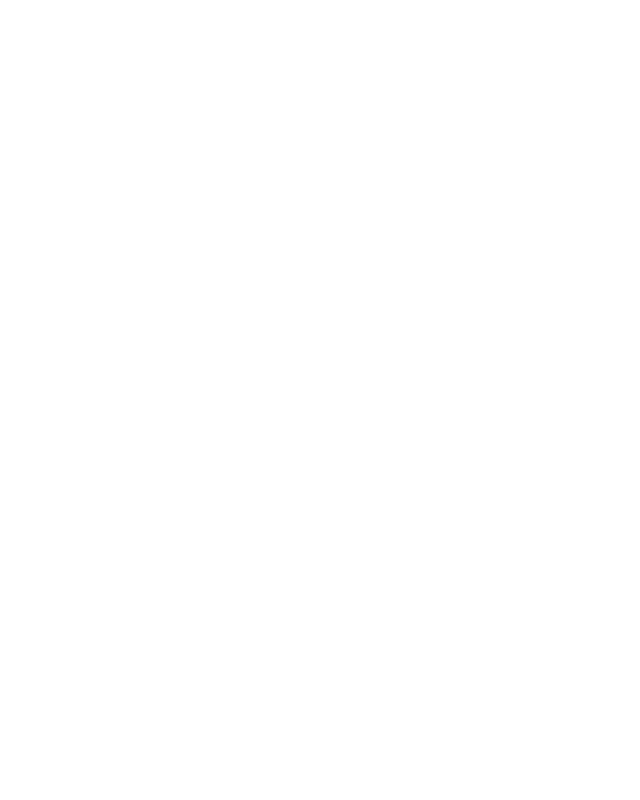
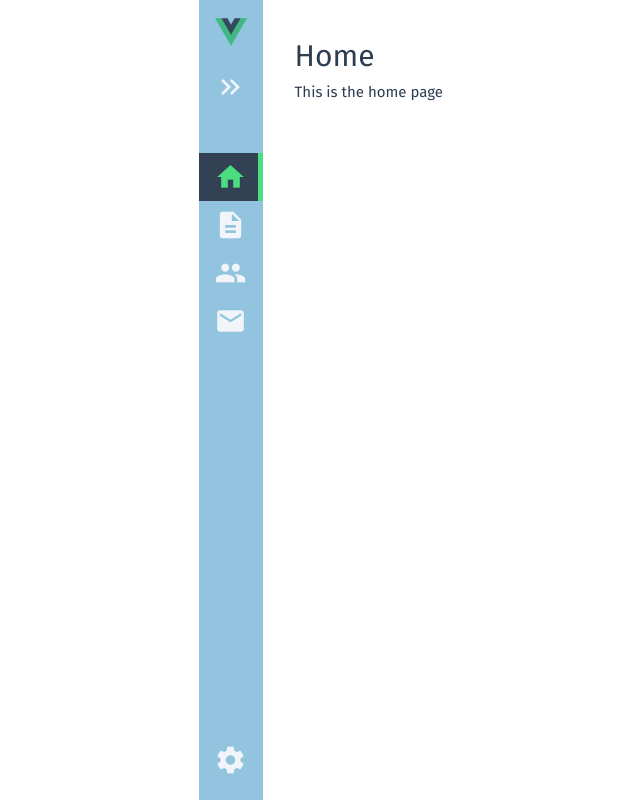
Before and after one commit to RYChiy/Dashboard_Elle, a Vue app in the folder Elle/: page / in a window 1280 px wide. Shown: the whole page, without its empty margins (165-805 px from the left). Built offline with nearby package versions, Linux system fonts and the light colour scheme.

Commit message:
npm i vue-router;  npm add -D sass

```diff
--- a/Elle/index.html
+++ b/Elle/index.html
@@ -1,10 +1,20 @@
 <!DOCTYPE html>
 <html lang="en">
   <head>
-    <meta charset="UTF-8">
-    <link rel="icon" href="/favicon.ico">
-    <meta name="viewport" content="width=device-width, initial-scale=1.0">
-    <title>Vite App</title>
+    <meta charset="UTF-8" />
+    <link rel="icon" href="/favicon.ico" />
+    <meta name="viewport" content="width=device-width, initial-scale=1.0" />
+    <title>Responsive Vue Sidebar</title>
+    <link rel="preconnect" href="https://fonts.googleapis.com" />
+    <link rel="preconnect" href="https://fonts.gstatic.com" crossorigin />
+    <link
+      href="https://fonts.googleapis.com/css2?family=Fira+Sans:ital,wght@0,400;0,600;0,700;1,400;1,600&display=swap"
+      rel="stylesheet"
+    />
+    <link
+      href="https://fonts.googleapis.com/css2?family=Material+Icons"
+      rel="stylesheet"
+    />
   </head>
   <body>
     <div id="app"></div>
--- a/Elle/package.json
+++ b/Elle/package.json
@@ -13,6 +13,7 @@
   },
   "devDependencies": {
     "@vitejs/plugin-vue": "^4.0.0",
+    "sass": "^1.57.1",
     "vite": "^4.0.0"
   }
 }
--- a/Elle/src/App.vue
+++ b/Elle/src/App.vue
@@ -1,11 +1,51 @@
+<template>
+	<div class="app">
+		<!-- Sidebar -->
+		<Sidebar />
+
+		<!-- Content -->
+		<router-view />
+	</div>
+</template>
+
 <script setup>
-
+import Sidebar from './components/Sidebar.vue'
 </script>
 
-<template>
- <router-view />
-</template>
-
-<style scoped>
-
+<style lang="scss">
+:root {
+	--primary: #4ade80;
+	--primary-alt: #22c55e;
+	--grey: #64748b;
+	--dark: #1e293b;
+	--dark-alt: #334155;
+	--light: #f1f5f9;
+	--sidebar-width: 300px;
+}
+* {
+	margin: 0;
+	padding: 0;
+	box-sizing: border-box;
+	font-family: 'Fira sans', sans-serif;
+}
+body {
+	background: var(--light);
+}
+button {
+	cursor: pointer;
+	appearance: none;
+	border: none;
+	outline: none;
+	background: none;
+}
+.app {
+	display: flex;
+	main {
+		flex: 1 1 0;
+		padding: 2rem;
+		@media (max-width: 1024px) {
+			padding-left: 6rem;
+		}
+	}
+}
 </style>
--- /dev/null
+++ b/Elle/src/components/Sidebar.vue
@@ -0,0 +1,177 @@
+<template>
+  <aside :class="`${is_expanded ? 'is-expanded' : ''}`">
+    <div class="logo">
+      <img :src="logoURL" alt="Vue" />
+    </div>
+
+    <div class="menu-toggle-wrap">
+      <button class="menu-toggle" @click="ToggleMenu">
+        <span class="material-icons">keyboard_double_arrow_right</span>
+      </button>
+    </div>
+
+    <h3>Menu</h3>
+    <div class="menu">
+      <router-link to="/" class="button">
+        <span class="material-icons">home</span>
+        <span class="text">Home</span>
+      </router-link>
+      <router-link to="/about" class="button">
+        <span class="material-icons">description</span>
+        <span class="text">About</span>
+      </router-link>
+      <router-link to="/team" class="button">
+        <span class="material-icons">group</span>
+        <span class="text">Team</span>
+      </router-link>
+      <router-link to="/contact" class="button">
+        <span class="material-icons">email</span>
+        <span class="text">Contact</span>
+      </router-link>
+    </div>
+
+    <div class="flex"></div>
+
+    <div class="menu">
+      <router-link to="/settings" class="button">
+        <span class="material-icons">settings</span>
+        <span class="text">Settings</span>
+      </router-link>
+    </div>
+  </aside>
+</template>
+
+<script setup>
+import { ref } from "vue";
+import logoURL from "../assets/logo.png";
+const is_expanded = ref(localStorage.getItem("is_expanded") === "true");
+const ToggleMenu = () => {
+  is_expanded.value = !is_expanded.value;
+  localStorage.setItem("is_expanded", is_expanded.value);
+};
+</script>
+
+<style lang="scss" scoped>
+aside {
+  display: flex;
+  flex-direction: column;
+  background-color: #92c4e0;
+  color: var(--light);
+  width: calc(2rem + 32px);
+  overflow: hidden;
+  min-height: 100vh;
+  padding: 1rem;
+  transition: 0.2s ease-in-out;
+  .flex {
+    flex: 1 1 0%;
+  }
+  .logo {
+    margin-bottom: 1rem;
+    img {
+      width: 2rem;
+    }
+  }
+  .menu-toggle-wrap {
+    display: flex;
+    justify-content: flex-end;
+    margin-bottom: 1rem;
+    position: relative;
+    top: 0;
+    transition: 0.2s ease-in-out;
+    .menu-toggle {
+      transition: 0.2s ease-in-out;
+      .material-icons {
+        font-size: 2rem;
+        color: var(--light);
+        transition: 0.2s ease-out;
+      }
+
+      &:hover {
+        .material-icons {
+          color: var(--primary);
+          transform: translateX(0.5rem);
+        }
+      }
+    }
+  }
+  h3,
+  .button .text {
+    opacity: 0;
+    transition: opacity 0.3s ease-in-out;
+  }
+  h3 {
+    color: var(--grey);
+    font-size: 0.875rem;
+    margin-bottom: 0.5rem;
+    text-transform: uppercase;
+  }
+  .menu {
+    margin: 0 -1rem;
+    .button {
+      display: flex;
+      align-items: center;
+      text-decoration: none;
+      transition: 0.2s ease-in-out;
+      padding: 0.5rem 1rem;
+      .material-icons {
+        font-size: 2rem;
+        color: var(--light);
+        transition: 0.2s ease-in-out;
+      }
+      .text {
+        color: var(--light);
+        transition: 0.2s ease-in-out;
+      }
+      &:hover {
+        background-color: var(--dark-alt);
+        .material-icons,
+        .text {
+          color: var(--primary);
+        }
+      }
+      &.router-link-exact-active {
+        background-color: var(--dark-alt);
+        border-right: 5px solid var(--primary);
+        .material-icons,
+        .text {
+          color: var(--primary);
+        }
+      }
+    }
+  }
+  .footer {
+    opacity: 0;
+    transition: opacity 0.3s ease-in-out;
+    p {
+      font-size: 0.875rem;
+      color: var(--grey);
+    }
+  }
+  &.is-expanded {
+    width: var(--sidebar-width);
+    .menu-toggle-wrap {
+      top: -3rem;
+
+      .menu-toggle {
+        transform: rotate(-180deg);
+      }
+    }
+    h3,
+    .button .text {
+      opacity: 1;
+    }
+    .button {
+      .material-icons {
+        margin-right: 1rem;
+      }
+    }
+    .footer {
+      opacity: 0;
+    }
+  }
+  @media (max-width: 1024px) {
+    position: absolute;
+    z-index: 99;
+  }
+}
+</style>
--- a/Elle/src/router/index.js
+++ b/Elle/src/router/index.js
@@ -1,14 +1,18 @@
-import { createRouter, createWebHashHistory } from "vue-router";
-import Login from "../views/LogIn.vue";
-const routes = [
-    {
-      path: "/",
-      name: "login",
-      component: Login,
-    }]
+import { createRouter, createWebHistory } from 'vue-router'
+import Home from '../views/Home.vue'
 
-    const router = createRouter({
-        history: createWebHashHistory(),
-        routes,
-      });
-    export default router;
+const router = createRouter({
+	history: createWebHistory(),
+	routes: [
+		{
+			path: '/',
+			component: Home
+		},
+		{
+			path: '/about',
+			component: () => import('../views/About.vue')
+		},
+	],
+})
+
+export default router
--- /dev/null
+++ b/Elle/src/views/About.vue
@@ -0,0 +1,6 @@
+<template>
+	<main id="about-page">
+		<h1>About</h1>
+		<p>This is the about page</p>
+	</main>
+</template>
--- /dev/null
+++ b/Elle/src/views/Home.vue
@@ -0,0 +1,6 @@
+<template>
+	<main id="Home-page">
+		<h1>Home</h1>
+		<p>This is the home page</p>
+	</main>
+</template>
```
Also changed, not shown: Elle/src/views/LogIn.vue (+2 -12 lines), Elle/src/assets/logo.png (added), Elle/src/components/LogInComponent.vue (deleted), 1 other file (tests, documents, lock files or other folders).
